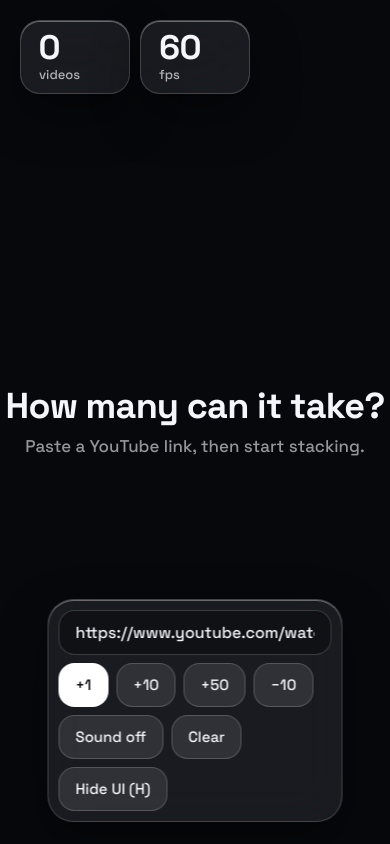
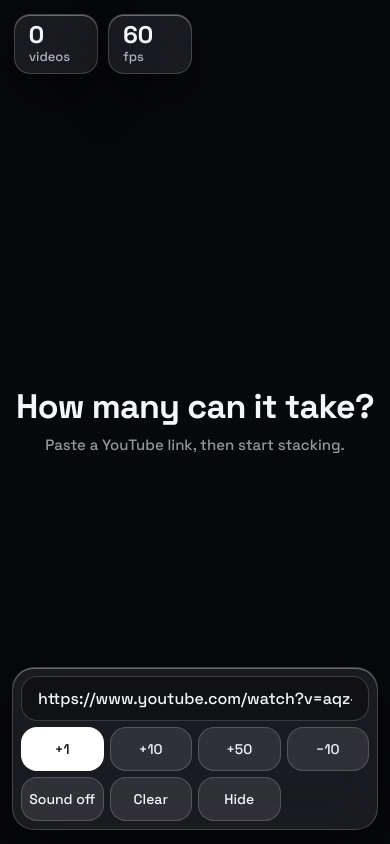
Before and after one commit to coldzeeyt/tubegrid, a plain HTML site: page index.html in a window 390 px wide. Drawn offline with Linux system fonts and the light colour scheme.

Commit message:
Phone layout: compact controls, show button, slower loading on phones
Co-Authored-By: Claude Opus 5.5 <noreply@anthropic.com>
Claude-Session: https://claude.ai/code/session_01WtqeX6YyJmJjrcwRo72xAD

```diff
--- a/index.html
+++ b/index.html
@@ -2,7 +2,7 @@
 <html lang="en">
 <head>
 <meta charset="utf-8">
-<meta name="viewport" content="width=device-width,initial-scale=1">
+<meta name="viewport" content="width=device-width,initial-scale=1,viewport-fit=cover">
 <meta name="referrer" content="strict-origin-when-cross-origin">
 <title>Tube Grid</title>
 <link rel="preconnect" href="https://fonts.googleapis.com">
@@ -12,11 +12,11 @@
 *{box-sizing:border-box;margin:0}
 html,body{height:100%;background:var(--bg);color:var(--ink);font:500 15px/1.2 "Space Grotesk",system-ui,sans-serif;overflow:hidden}
 body::before{content:"";position:fixed;inset:-20%;background:radial-gradient(40% 50% at 20% 20%,#2b1a5c 0,transparent 70%),radial-gradient(40% 50% at 85% 80%,#5c1a2b 0,transparent 70%);filter:blur(40px);z-index:-1}
-#stage{position:fixed;inset:0;display:grid;place-content:center;gap:0}
+#stage{position:fixed;inset:var(--top,0) 0 var(--bot,0) 0;display:grid;place-content:center;gap:0}
 #stage iframe{display:block;border:0;width:100%;height:100%;background:#000}
 .glass{background:var(--glass);border:1px solid var(--edge);box-shadow:inset 0 1px 0 var(--hi),0 20px 50px rgba(0,0,0,.45);backdrop-filter:blur(22px) saturate(160%);-webkit-backdrop-filter:blur(22px) saturate(160%)}
-#bar{position:fixed;left:50%;bottom:22px;transform:translateX(-50%);display:flex;flex-wrap:wrap;align-items:center;gap:8px;padding:10px;border-radius:26px;max-width:calc(100vw - 24px);z-index:5;transition:opacity .25s,transform .25s}
-#hud{position:fixed;top:20px;left:20px;display:flex;gap:10px;z-index:5;transition:opacity .25s}
+#bar{position:fixed;left:50%;bottom:calc(14px + env(safe-area-inset-bottom));transform:translateX(-50%);display:flex;flex-wrap:wrap;align-items:center;gap:8px;padding:10px;border-radius:26px;max-width:calc(100vw - 24px);z-index:5;transition:opacity .25s,transform .25s}
+#hud{position:fixed;top:calc(14px + env(safe-area-inset-top));left:calc(14px + env(safe-area-inset-left));display:flex;gap:10px;z-index:5;transition:opacity .25s}
 .pill{border-radius:20px;padding:10px 18px;display:flex;flex-direction:column;gap:2px;min-width:110px}
 .pill b{font:700 34px/1 "Space Grotesk",sans-serif;font-variant-numeric:tabular-nums}
 .pill span{font-size:13px;opacity:.7}
@@ -32,6 +32,20 @@ body.hide #hud.minimal-off{opacity:0}
 #empty{position:fixed;inset:0;display:grid;place-items:center;text-align:center;pointer-events:none}
 #empty h1{font:700 clamp(36px,6vw,72px)/1 "Space Grotesk";letter-spacing:-.02em}
 #empty p{margin-top:12px;opacity:.6;font-size:17px}
+#show{position:fixed;top:calc(14px + env(safe-area-inset-top));right:calc(14px + env(safe-area-inset-right));width:48px;height:48px;padding:0;border-radius:50%;display:none;place-items:center;z-index:6;opacity:.55}
+#show svg{width:22px;height:22px}
+body.hide #show{display:grid}
+body.hide #stage{inset:0}
+@media (max-width:700px){
+  #bar{width:calc(100vw - 20px);display:grid;grid-template-columns:repeat(4,minmax(0,1fr));gap:6px;padding:8px;border-radius:22px}
+  #bar input{grid-column:1/-1;width:100%}
+  #bar button{padding:0 6px;font-size:14px}
+  .k{display:none}
+  .pill{padding:8px 14px;min-width:84px;border-radius:16px}
+  .pill b{font-size:24px}
+  #empty h1{font-size:34px}
+  #empty p{font-size:15px;padding:0 24px}
+}
 @media (prefers-reduced-motion:reduce){*{transition:none!important}}
 </style>
 </head>
@@ -44,6 +58,8 @@ body.hide #hud.minimal-off{opacity:0}
   <div class="pill glass" id="fps"><b id="fpsv">--</b><span>fps</span></div>
 </div>
 
+<button id="show" class="glass" aria-label="Show controls"><svg viewBox="0 0 24 24" fill="none" stroke="currentColor" stroke-width="2" stroke-linecap="round"><path d="M2 12s3.6-7 10-7 10 7 10 7-3.6 7-10 7S2 12 2 12z"/><circle cx="12" cy="12" r="3"/></svg></button>
+
 <div id="bar" class="glass">
   <input id="url" placeholder="Paste YouTube link or ID" value="https://www.youtube.com/watch?v=aqz-KE-bpKQ">
   <button class="go" data-add="1">+1</button>
@@ -52,7 +68,7 @@ body.hide #hud.minimal-off{opacity:0}
   <button id="minus">−10</button>
   <button id="sound">Sound off</button>
   <button id="clear">Clear</button>
-  <button id="hide">Hide UI (H)</button>
+  <button id="hide">Hide<span class="k"> UI (H)</span></button>
 </div>
 
 <script>
@@ -76,8 +92,16 @@ function src(id){
   return 'https://www.youtube-nocookie.com/embed/'+id+'?'+p;
 }
 
+function reserve(){
+  const hidden=document.body.classList.contains('hide');
+  const hud=document.getElementById('hud').getBoundingClientRect(),bar=document.getElementById('bar').getBoundingClientRect();
+  document.documentElement.style.setProperty('--top',hidden?'0px':Math.ceil(hud.bottom+8)+'px');
+  document.documentElement.style.setProperty('--bot',hidden?'0px':Math.ceil(innerHeight-bar.top+8)+'px');
+}
+
 function layout(){
-  const W=innerWidth,H=innerHeight,a=16/9;
+  reserve();
+  const W=stage.clientWidth,H=stage.clientHeight,a=16/9;
   if(!n){stage.style.gridTemplateColumns='';return}
   let best=0,bc=1;
   for(let c=1;c<=n;c++){
@@ -90,7 +114,7 @@ function layout(){
 }
 
 let queue=0,timer=null;
-const GAP=250;
+const GAP=matchMedia('(pointer:coarse)').matches?700:250;
 
 function addOne(){
   const id=vid(urlIn.value);
@@ -130,11 +154,12 @@ document.querySelectorAll('[data-add]').forEach(b=>b.addEventListener('click',()
 document.getElementById('minus').addEventListener('click',()=>remove(10));
 document.getElementById('clear').addEventListener('click',()=>{queue=0;stage.innerHTML='';n=0;update();pendEl.textContent='videos'});
 soundBtn.addEventListener('click',()=>{sound=!sound;soundBtn.textContent=sound?'Sound on':'Sound off';soundBtn.classList.toggle('on',sound)});
-document.getElementById('hide').addEventListener('click',()=>document.body.classList.add('hide'));
+document.getElementById('hide').addEventListener('click',()=>{document.body.classList.add('hide');layout()});
+document.getElementById('show').addEventListener('click',()=>{document.body.classList.remove('hide');layout()});
 addEventListener('keydown',e=>{
   if(e.target===urlIn)return;
   const k=e.key.toLowerCase();
-  if(k==='h')document.body.classList.toggle('hide');
+  if(k==='h'){document.body.classList.toggle('hide');layout()}
   if(k==='1')add(1);if(k==='2')add(10);if(k==='3')add(50);
 });
 addEventListener('resize',layout);
```
